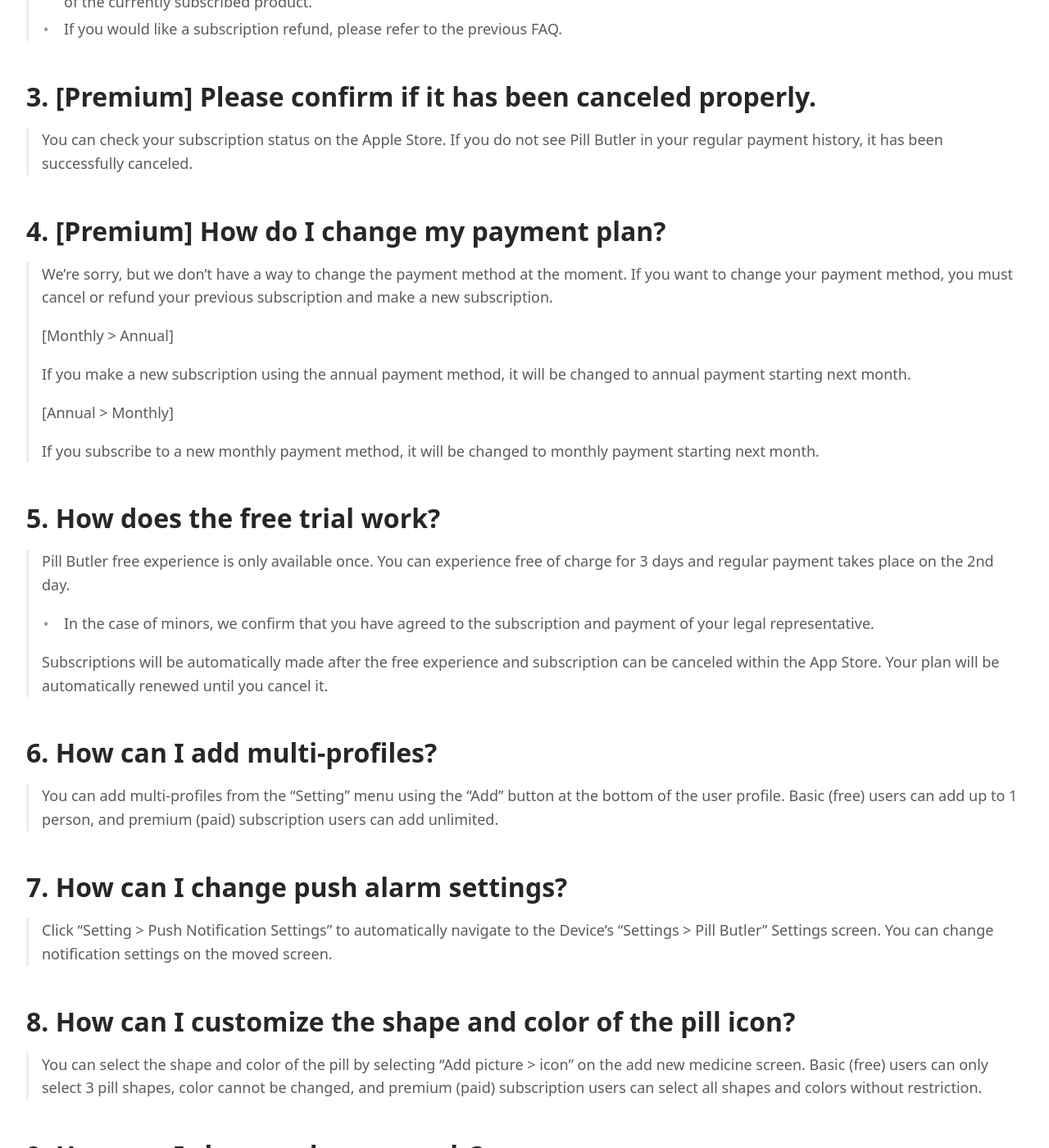
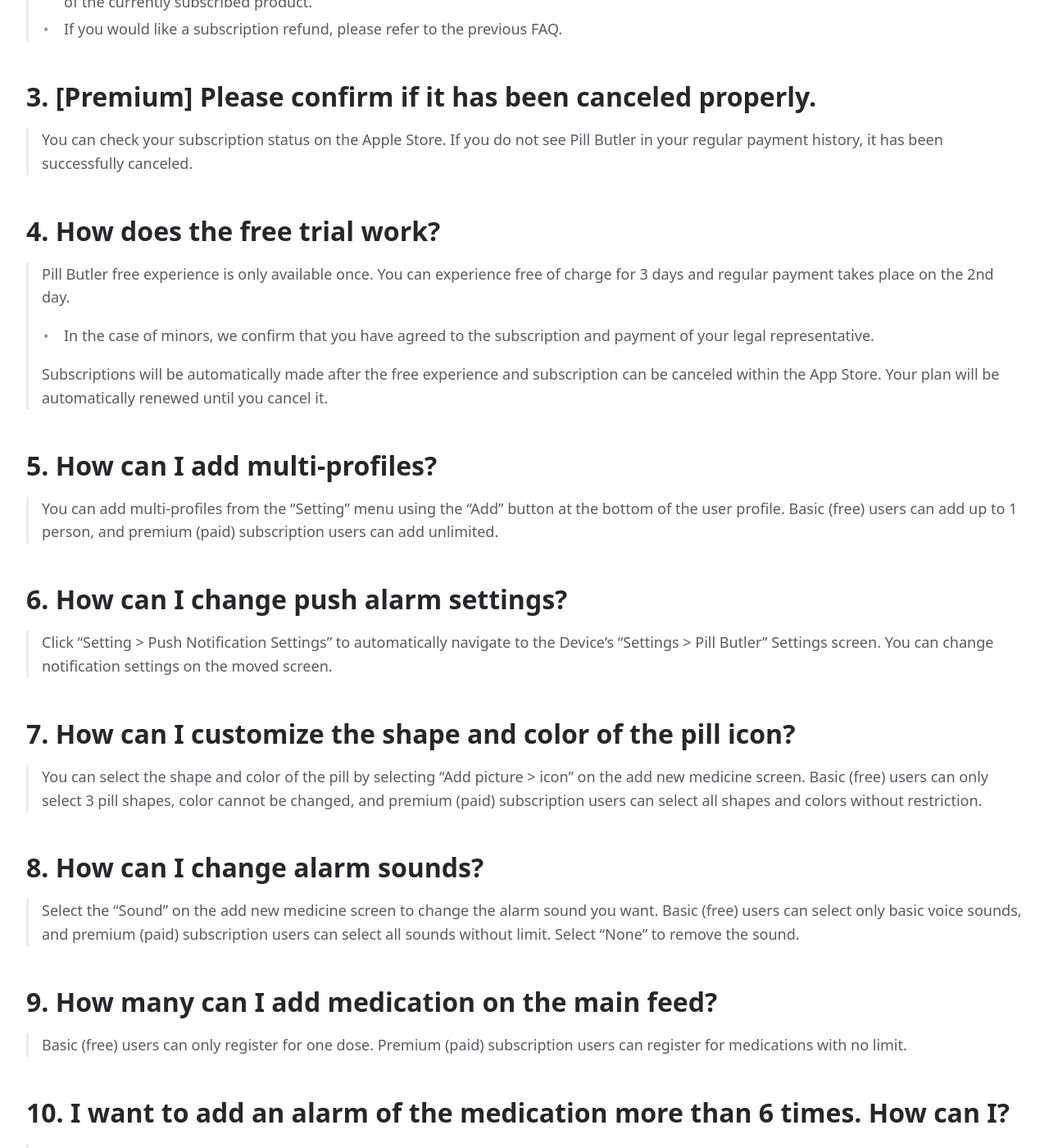
Before and after one commit to Brygmo/brygmo.github.io, a Jekyll site: the page built from docs/pill-butler/faq/index.md, in a window 1280 px wide and 1400 px high, scrolled down 741 px. Shown: the whole window at 82% size. Built offline with Jekyll 4.4.1, drawn with Linux system fonts in a browser that asks for light colours; cached includes are drawn as plain includes; some of the changed text lies outside the part shown.

Commit message:
FAQ 누락 파일 추가

```diff
--- a/docs/pill-butler/faq/index.md
+++ b/docs/pill-butler/faq/index.md
@@ -19,7 +19,6 @@ nav_order: 1
 > - Products that have expired cannot be canceled or refunded.
 > - If you want to unsubscribe, please refer to the following FAQ.
 
-
 {: .fs-7 }
 ## **2. [Premium] How do I cancel my subscription?**
 
@@ -28,7 +27,7 @@ nav_order: 1
 >
 > [How to cancel Apple App Store subscription]
 >
-> If you purchased on Apple’s App Store, you can go to “settings” app, and cancel the subscription. Here is the link to **[Apple’s customer support](https://support.apple.com/en-us/HT204084).**
+> If you purchased on Apple’s App Store, you can go to “settings” app, and cancel the subscription. Here is the link to **[Apple’s customer support](https://support.apple.com/en-us/HT202039).**
 >
 > - Subscription cancellation will be processed so that the next payment will not be made, and you can use it for the remaining period of use of the currently subscribed product.
 > - If you would like a subscription refund, please refer to the previous FAQ.
@@ -40,21 +39,7 @@ nav_order: 1
 > You can check your subscription status on the Apple Store. If you do not see Pill Butler in your regular payment history, it has been successfully canceled.
 
 {: .fs-7 }
-## **4. [Premium] How do I change my payment plan?**
-
-{: .fs-5 }
-> We’re sorry, but we don’t have a way to change the payment method at the moment. If you want to change your payment method, you must cancel or refund your previous subscription and make a new subscription.
->
-> [Monthly > Annual]
->
-> If you make a new subscription using the annual payment method, it will be changed to annual payment starting next month.
->
-> [Annual > Monthly]
->
-> If you subscribe to a new monthly payment method, it will be changed to monthly payment starting next month.
-
-{: .fs-7 }
-## **5. How does the free trial work?**
+## **4. How does the free trial work?**
 
 {: .fs-5 }
 > Pill Butler free experience is only available once. You can experience free of charge for 3 days and regular payment takes place on the 2nd day.
@@ -64,37 +49,37 @@ nav_order: 1
 > Subscriptions will be automatically made after the free experience and subscription can be canceled within the App Store. Your plan will be automatically renewed until you cancel it.
 
 {: .fs-7 }
-## **6. How can I add multi-profiles?**
+## **5. How can I add multi-profiles?**
 
 {: .fs-5 }
 > You can add multi-profiles from the "Setting" menu using the "Add" button at the bottom of the user profile. Basic (free) users can add up to 1 person, and premium (paid) subscription users can add unlimited.
 
 {: .fs-7 }
-## **7. How can I change push alarm settings?**
+## **6. How can I change push alarm settings?**
 
 {: .fs-5 }
 > Click "Setting > Push Notification Settings" to automatically navigate to the Device's “Settings > Pill Butler” Settings screen. You can change notification settings on the moved screen.
 
 {: .fs-7 }
-## **8. How can I customize the shape and color of the pill icon?**
+## **7. How can I customize the shape and color of the pill icon?**
 
 {: .fs-5 }
 > You can select the shape and color of the pill by selecting "Add picture > icon" on the add new medicine screen. Basic (free) users can only select 3 pill shapes, color cannot be changed, and premium (paid) subscription users can select all shapes and colors without restriction.
 
 {: .fs-7 }
-## **9. How can I change alarm sounds?**
+## **8. How can I change alarm sounds?**
 
 {: .fs-5 }
 > Select the "Sound" on the add new medicine screen to change the alarm sound you want. Basic (free) users can select only basic voice sounds, and premium (paid) subscription users can select all sounds without limit. Select "None" to remove the sound.
 
 {: .fs-7 }
-## **10. How many can I add medication on the main feed?**
+## **9. How many can I add medication on the main feed?**
 
 {: .fs-5 }
 > Basic (free) users can only register for one dose. Premium (paid) subscription users can register for medications with no limit.
 
 {: .fs-7 }
-## **11. I want to add an alarm of the medication more than 6 times. How can I?**
+## **10. I want to add an alarm of the medication more than 6 times. How can I?**
 
 {: .fs-5 }
 > Alarms for all medications are required to be registered up to 6 times based on the principle of taking a single drug at intervals of 4 hours for the health of the user.
```
Also changed, not shown: 2 other files.
